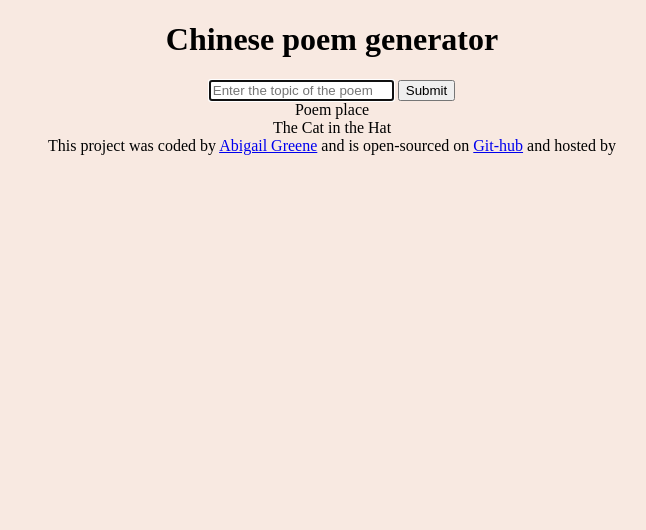
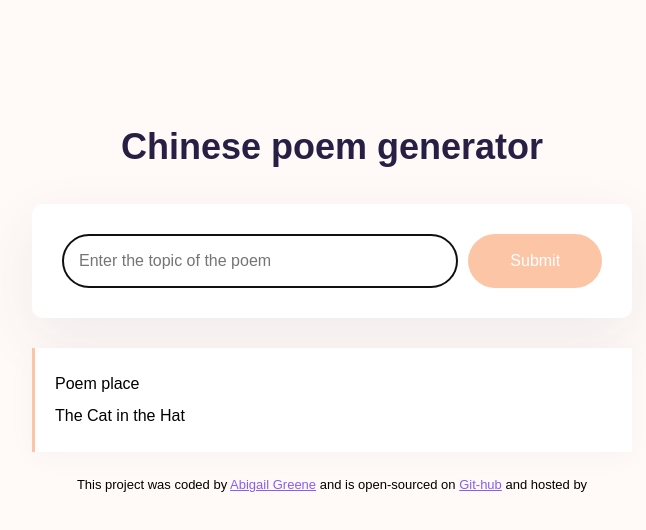
Before and after one commit to Bone-Structure/chinese-poem-generator, a plain HTML site: page index.html in a window 1280 px wide. Shown: the whole page, without its empty margins (308-954 px from the left). Drawn offline with Linux system fonts and the light colour scheme.

Commit message:
Added font styling

```diff
--- a/index.html
+++ b/index.html
@@ -7,6 +7,7 @@
     <title> Chinese Poem Generator</title>
 </head>
 <body>
+    <div class="container">
         <header>
             <h1>
             Chinese poem generator
@@ -15,17 +16,19 @@
 
         <main>
             <form>
-            <input type="text" placeholder="Enter the topic of the poem" autofocus required autocomplete="off"/>
-            <input type="submit"/>
+                <input type="text" placeholder="Enter the topic of the poem" autofocus required autocomplete="off" class="instructions"/>
+                <input type="submit" class="submit-button"/>
             </form>
-        <div>
+            <div class="poem">
                 Poem place
-            <br/>
+            </br>
                 The Cat in the Hat
             </div>
+
+            <footer> This project was coded by <a href="https://github.com/Bone-Structure"target="_blank">Abigail Greene</a> and is open-sourced on <a href="https://github.com/Bone-Structure/chinese-poem-generator" target="_blank">Git-hub</a> and hosted by <a href="https://ai-chinese-poem-328.netlify.app/"> </a> </footer>
+        </main>
     </div>
-    </main>
+</body>
 <script src="src/index.js"></script>
-</body>
-<footer> This project was coded by <a href="https://github.com/Bone-Structure"target="_blank">Abigail Greene</a> and is open-sourced on <a href="https://github.com/Bone-Structure/chinese-poem-generator" target="_blank">Git-hub</a> and hosted by <a href="https://ai-chinese-poem-328.netlify.app/"> </a> </footer>
+
 </html>
--- a/src/style.css
+++ b/src/style.css
@@ -1,4 +1,64 @@
 body{
-    background-color: rgb(248, 233, 225);
+    background-color: rgb(255, 250, 247);
+    font-family: Arial, Helvetica, sans-serif;
+
+}
+a{
+    color: #885df1 ;
+}
+.container{
+    margin: 120px auto;
+    max-width: 600px;
+}
+
+h1{
+    font-weight: 800;
+    font-size: 36px;
+    line-height: 1.5;
+    color: #272044;
     text-align: center;
 }
+ header{
+    margin-bottom: 30px;
+ }
+ form{
+    padding: 30px;
+    background-color: white;
+    box-shadow: 0px 20px 60px rgba(65,50,100,0.08);
+    border-radius: 10px;
+    display: flex;
+    margin-bottom: 30px;
+ }
+ .instructions{
+    padding: 16px;
+    border: 1px solid rgba(39, 33, 66, 0.5);
+    width: 80%;
+    font-size: 16px;
+    border-radius: 50px;
+    line-height: 20px;
+    color: #272044;
+ }
+ .submit-button{
+    margin-left: 10px;
+    background:rgb(252, 197, 166);
+    color: white;
+    border: none;
+    border-radius: 50px;
+    font-size: 16px;
+    padding: 14px 24px;
+    width: 150px;
+ }
+ .poem{
+        font-size: 16px;
+        background-color:white ;
+        padding: 20px;
+        line-height: 2;
+        border-left: 3px solid rgb(252, 197, 166);
+        box-shadow: 0px 4px 30px 0px rgba(39,33,66,0.03);
+
+ }
+ footer{
+    text-align: center;
+    font-size: 13px;
+    margin-top: 25px;
+ }
```
Lines whose indentation alone changed are shown as unchanged.
